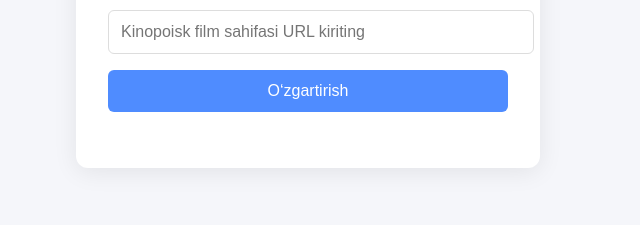
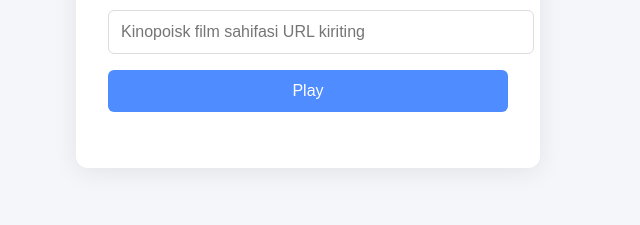
Before and after one commit to Mir2812/KinoSS-Converter, a plain HTML site: page index.html in a window 1280 px wide. Shown: the part 452-677 px from the top of the page, 332-972 px from the left. Drawn offline with Linux system fonts and the light colour scheme.

Commit message:
Button text changed to Play

```diff
--- a/index.html
+++ b/index.html
@@ -34,7 +34,7 @@
         </div>
         <form id="ssForm">
             <input type="text" id="urlInput" placeholder="Kinopoisk film sahifasi URL kiriting" required>
-            <button type="submit">O‘zgartirish</button>
+            <button type="submit">Play</button>
         </form>
         <div class="result" id="result"></div>
     </div>
```
